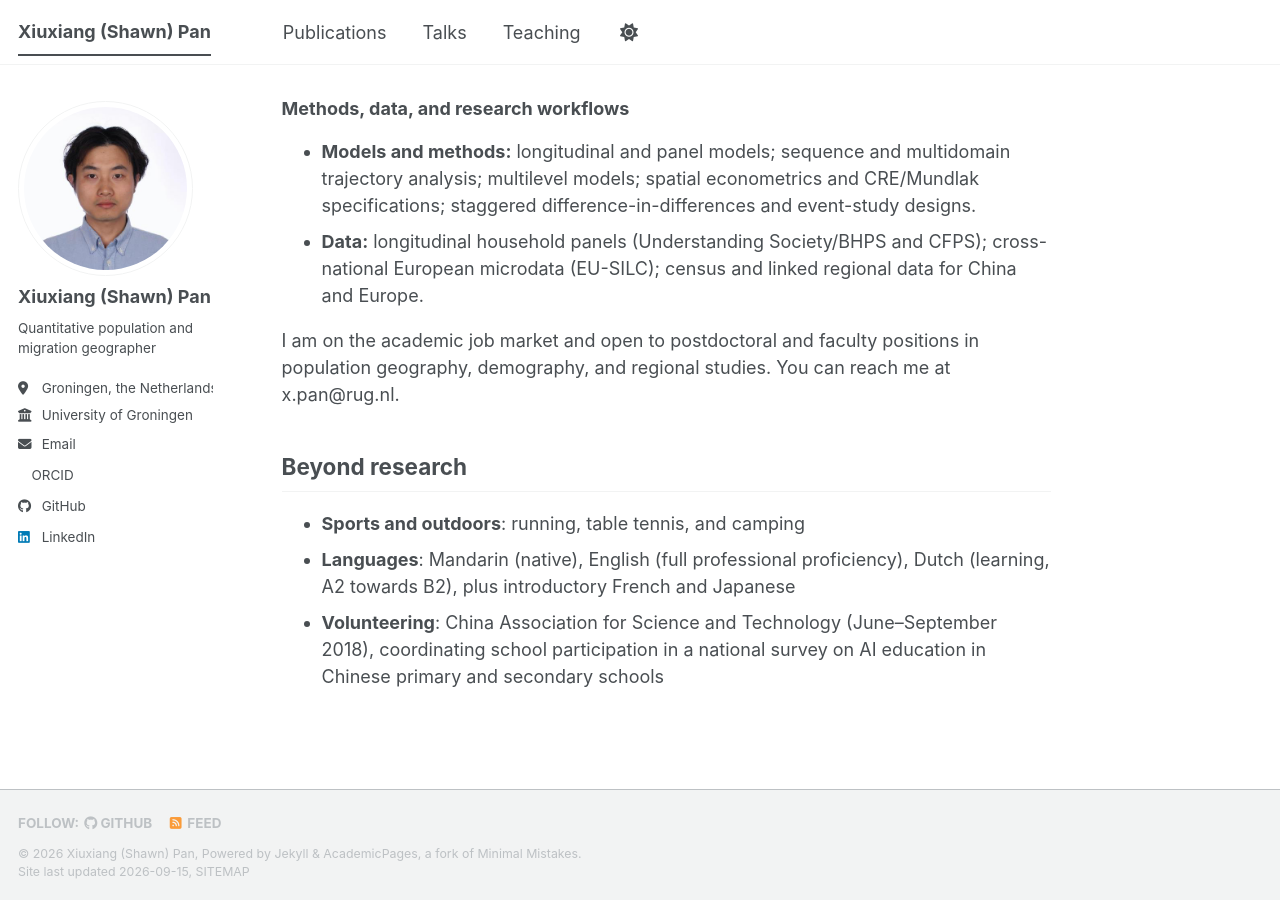
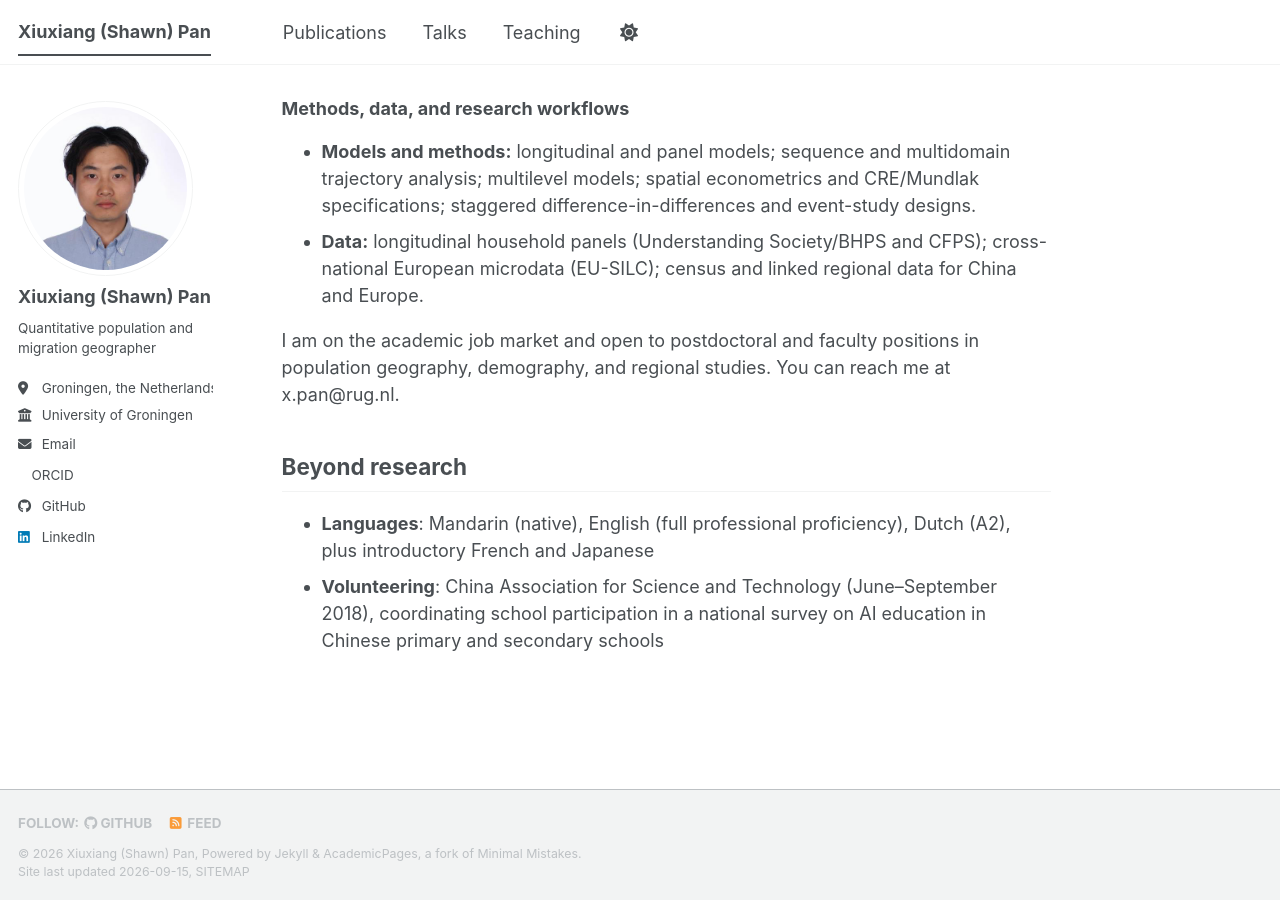
Before and after one commit to PShawn00/pshawn00.github.io, a Jekyll site: the page built from _pages/about.md, in a window 1280 px wide and 900 px high, scrolled down 1734 px. Built offline with Jekyll 4.4.1, drawn with Linux system fonts in a browser that asks for light colours; a style sheet for code colours, icons or effects is not loaded.

Commit message:
Trim beyond research: Dutch A2, remove sports line
Co-Authored-By: Claude Opus 5 <noreply@anthropic.com>

```diff
--- a/_pages/about.md
+++ b/_pages/about.md
@@ -45,6 +45,5 @@ I am on the academic job market and open to postdoctoral and faculty positions i
 
 ## Beyond research
 
-- **Sports and outdoors**: running, table tennis, and camping
-- **Languages**: Mandarin (native), English (full professional proficiency), Dutch (learning, A2 towards B2), plus introductory French and Japanese
+- **Languages**: Mandarin (native), English (full professional proficiency), Dutch (A2), plus introductory French and Japanese
 - **Volunteering**: China Association for Science and Technology (June–September 2018), coordinating school participation in a national survey on AI education in Chinese primary and secondary schools
```
